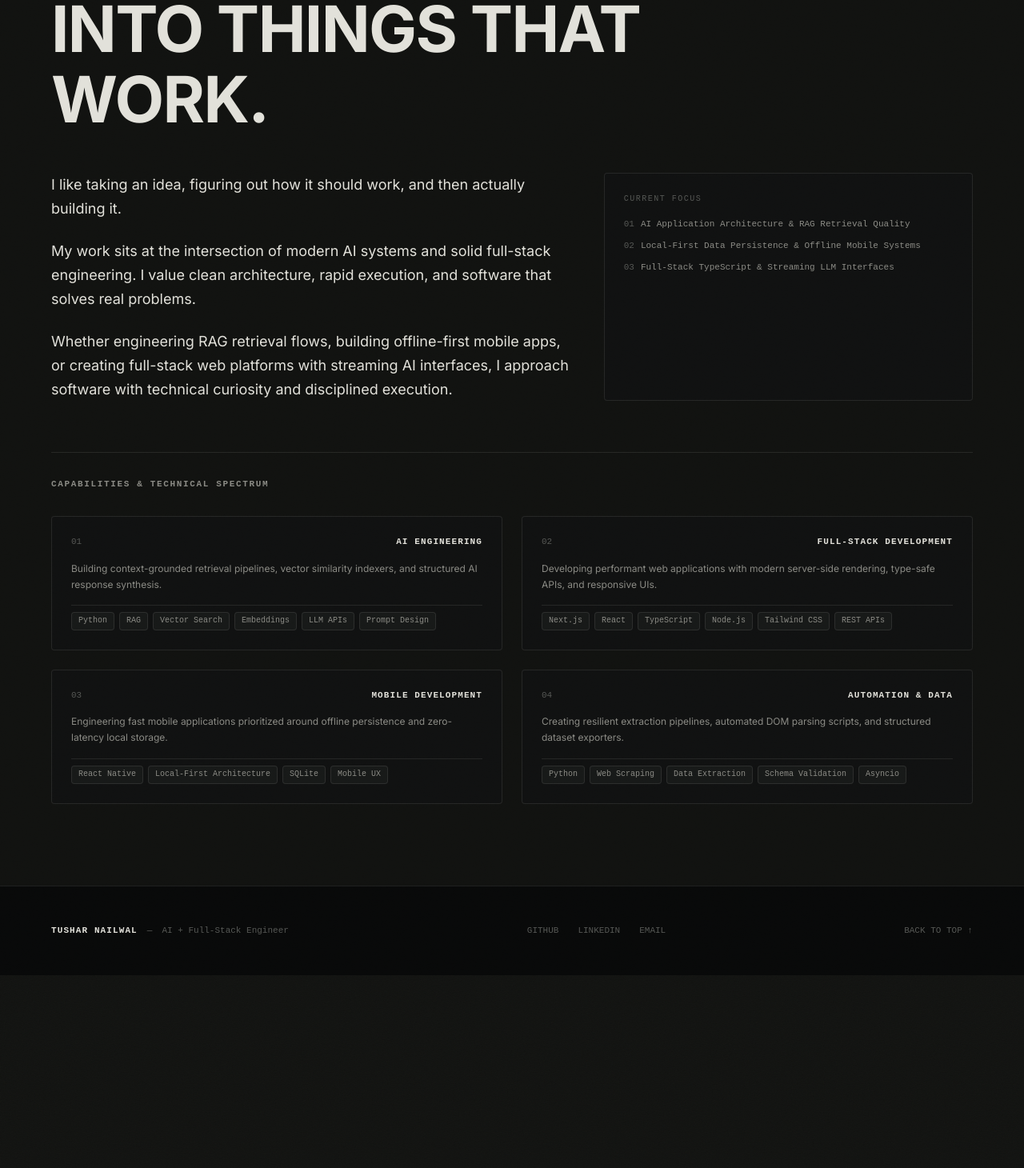
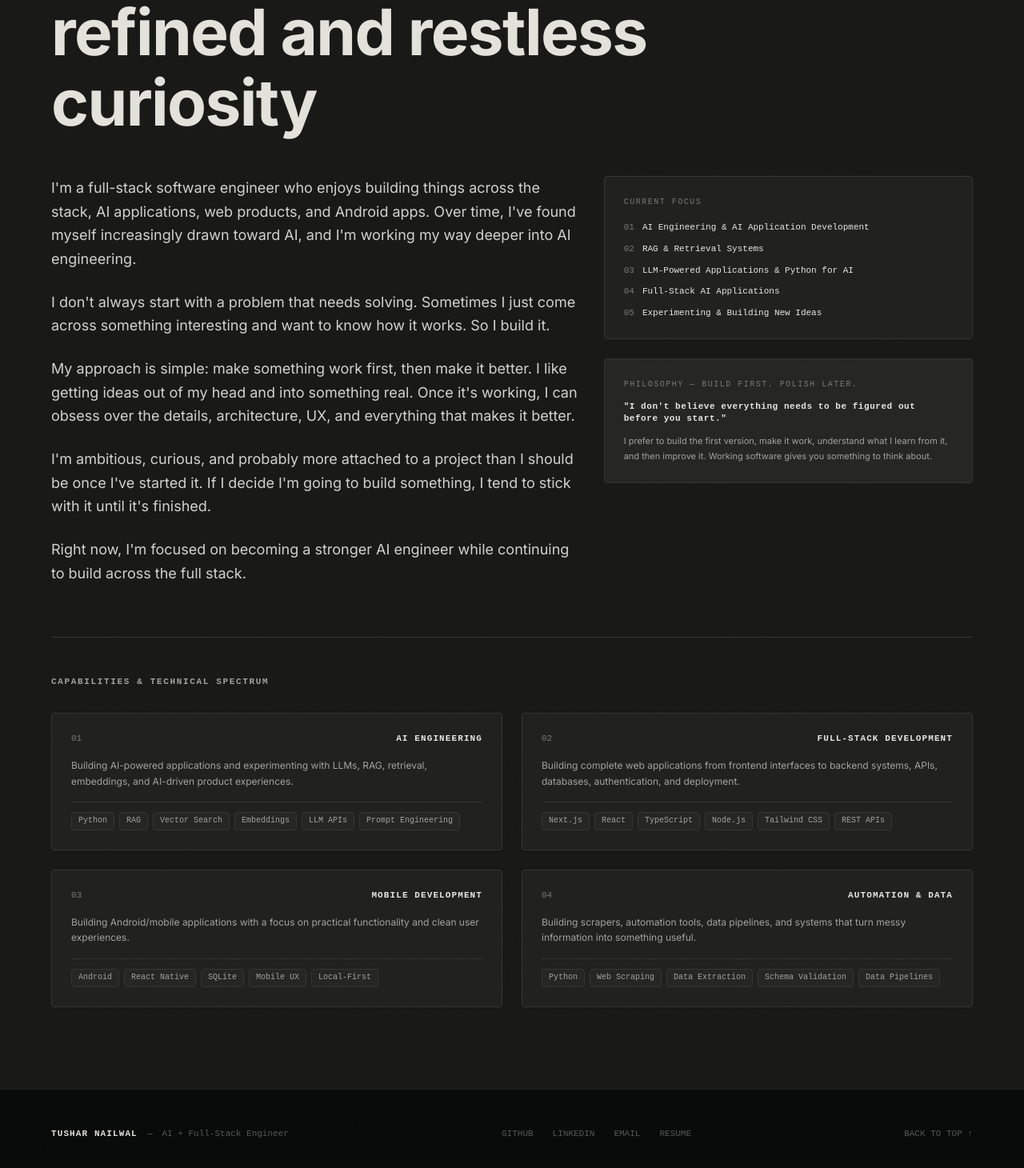
Before and after one commit to tusharathub/newport, a Next.js app: page /about in a window 1280 px wide. Shown: the part 288-1748 px from the top of the page at 80% size. Before the commit the page ends 1507 px from the top, so only its background shows below. Built offline with nearby package versions, Linux system fonts and the light colour scheme.

Commit message:
integrate identity and content

```diff
--- a/components/AboutSection/AboutSection.tsx
+++ b/components/AboutSection/AboutSection.tsx
@@ -4,49 +4,65 @@ export function AboutSection() {
   return (
     <section
       id="about"
-      className="relative w-full py-[clamp(4rem,8vw,8rem)] px-[clamp(1.25rem,5vw,4rem)] border-t border-[#e2e1da]/10"
+      className="relative w-full py-[clamp(4rem,8vw,8rem)] px-[clamp(1.25rem,5vw,4rem)] border-t border-[#343531] bg-[#181917]"
       aria-label="About Me"
     >
       {/* Intro Header */}
-      <div className="flex flex-col gap-2 mb-12">
-        <span className="font-mono text-[0.625rem] font-medium text-[#555754] tracking-widest uppercase">
+      <div className="flex flex-col gap-3 mb-12">
+        <span className="font-mono text-[0.625rem] font-medium text-[#777871] tracking-widest uppercase">
           02 — ABOUT
         </span>
         <h2 className="text-3xl md:text-5xl font-bold text-[#e2e1da] tracking-tight max-w-4xl leading-tight">
-          I LIKE TURNING IDEAS INTO THINGS THAT WORK.
+          I build, compelled by refined and restless curiosity
         </h2>
       </div>
 
-      {/* Story Bio Paragraphs */}
+      {/* Story Bio & Current Focus Grid */}
       <div className="grid grid-cols-1 lg:grid-cols-12 gap-8 mb-16">
-        <div className="lg:col-span-7 flex flex-col gap-6 text-base md:text-lg text-[#8a8a84] leading-relaxed">
+        <div className="lg:col-span-7 flex flex-col gap-6 text-base md:text-lg text-[#a1a29b] leading-relaxed">
           {personalData.fullBio.map((paragraph, idx) => (
-            <p key={idx} className="text-[#e2e1da]">
+            <p key={idx} className="text-[#e7e6df]/90">
               {paragraph}
             </p>
           ))}
         </div>
 
+        {/* Right Sidebar: Current Focus & Working Philosophy */}
+        <div className="lg:col-span-5 flex flex-col gap-6">
           {/* Current Focus Block */}
-        <div className="lg:col-span-5 p-6 bg-[#101111] border border-[#e2e1da]/10 rounded-sm flex flex-col gap-4">
-          <span className="font-mono text-[10px] text-[#555754] tracking-widest uppercase">
+          <div className="p-6 bg-[#20211f] border border-[#343531] rounded-sm flex flex-col gap-4">
+            <span className="font-mono text-[10px] text-[#777871] tracking-widest uppercase">
               CURRENT FOCUS
             </span>
-          <ul className="flex flex-col gap-3 font-mono text-xs text-[#8a8a84]">
+            <ul className="flex flex-col gap-3 font-mono text-xs text-[#a1a29b]">
               {personalData.currentFocus.map((focus, idx) => (
-              <li key={idx} className="flex items-start gap-2">
-                <span className="text-[#555754]">0{idx + 1}</span>
-                <span>{focus}</span>
+                <li key={idx} className="flex items-start gap-2.5">
+                  <span className="text-[#777871]">0{idx + 1}</span>
+                  <span className="text-[#e7e6df]">{focus}</span>
                 </li>
               ))}
             </ul>
           </div>
+
+          {/* Working Philosophy Editorial Block */}
+          <div className="p-6 bg-[#252623] border border-[#343531] rounded-sm flex flex-col gap-3">
+            <span className="font-mono text-[10px] text-[#777871] tracking-widest uppercase">
+              PHILOSOPHY — {personalData.workingPhilosophy.title}
+            </span>
+            <p className="font-mono text-xs text-[#e7e6df] font-semibold tracking-wide">
+              &quot;{personalData.workingPhilosophy.statement}&quot;
+            </p>
+            <p className="text-xs text-[#a1a29b] leading-relaxed">
+              {personalData.workingPhilosophy.body}
+            </p>
+          </div>
+        </div>
       </div>
 
       {/* Capabilities Matrix */}
-      <div className="flex flex-col gap-8 pt-8 border-t border-[#e2e1da]/10">
+      <div className="flex flex-col gap-8 pt-12 border-t border-[#343531]">
         <div className="flex justify-between items-center">
-          <span className="font-mono text-xs font-semibold text-[#8a8a84] tracking-widest uppercase">
+          <span className="font-mono text-xs font-semibold text-[#a1a29b] tracking-widest uppercase">
             CAPABILITIES & TECHNICAL SPECTRUM
           </span>
         </div>
@@ -55,24 +71,24 @@ export function AboutSection() {
           {personalData.capabilities.map((cap) => (
             <div
               key={cap.id}
-              className="p-6 bg-[#101111] border border-[#e2e1da]/10 rounded-sm flex flex-col gap-4"
+              className="p-6 bg-[#20211f] border border-[#343531] rounded-sm flex flex-col gap-4"
             >
               <div className="flex items-center justify-between font-mono text-xs">
-                <span className="text-[#555754]">{cap.id}</span>
-                <span className="text-[#e2e1da] font-semibold tracking-wider">
+                <span className="text-[#777871]">{cap.id}</span>
+                <span className="text-[#e7e6df] font-semibold tracking-wider">
                   {cap.category}
                 </span>
               </div>
 
-              <p className="text-xs md:text-sm text-[#8a8a84] leading-relaxed">
+              <p className="text-xs md:text-sm text-[#a1a29b] leading-relaxed">
                 {cap.description}
               </p>
 
-              <div className="flex flex-wrap gap-1.5 pt-2 border-t border-[#e2e1da]/10">
+              <div className="flex flex-wrap gap-1.5 pt-3 border-t border-[#343531]">
                 {cap.skills.map((skill) => (
                   <span
                     key={skill}
-                    className="font-mono text-[10px] text-[#8a8a84] px-2 py-0.5 bg-[#171918] border border-[#e2e1da]/10 rounded-sm"
+                    className="font-mono text-[10px] text-[#a1a29b] px-2 py-0.5 bg-[#252623] border border-[#343531] rounded-sm"
                   >
                     {skill}
                   </span>
--- a/components/ContactSection/ContactSection.tsx
+++ b/components/ContactSection/ContactSection.tsx
@@ -17,19 +17,19 @@ export function ContactSection() {
         )}
 
         {/* Dramatic Final Heading */}
-        <h2 className="text-[clamp(3rem,8vw,7rem)] font-bold text-[#e2e1da] tracking-[-0.05em] leading-none">
+        <h2 className="text-[clamp(3rem,8vw,7rem)] font-bold text-[#e7e6df] tracking-[-0.05em] leading-none">
           LET&apos;S BUILD SOMETHING WORTH SHIPPING.
         </h2>
 
-        <p className="text-xl md:text-2xl text-[#8a8a84] max-w-2xl leading-relaxed">
-          Have an interesting project, engineering challenge, or opportunity in mind? Get in touch.
+        <p className="text-xl md:text-2xl text-[#a1a29b] max-w-2xl leading-relaxed">
+          Open to considered collaborations and conversations concerning matters worth bringing into being.
         </p>
 
-        {/* Direct Email Action & Social Links */}
+        {/* Direct Email Action & Social/Resume Links */}
         <div className="flex flex-col sm:flex-row items-start sm:items-center gap-6 pt-4">
           {/* <a
             href={`mailto:${personalData.email}`}
-            className="inline-flex items-center gap-3 px-8 py-4 bg-[#e2e1da] text-[#080909] font-mono text-sm font-semibold tracking-widest uppercase hover:bg-white transition-colors rounded-sm group"
+            className="inline-flex items-center gap-3 px-8 py-4 bg-[#e7e6df] text-[#111210] font-mono text-sm font-semibold tracking-widest uppercase hover:bg-white transition-colors rounded-sm group"
           >
             <span>SAY HELLO</span>
             <span className="transition-transform duration-150 group-hover:translate-x-1 group-hover:-translate-y-1">
@@ -37,13 +37,13 @@ export function ContactSection() {
             </span>
           </a> */}
 
-          <div className="flex items-center gap-6 font-mono text-xs text-[#8a8a84]">
+          <div className="flex items-center gap-6 font-mono text-xs text-[#a1a29b]">
             {personalData.github && (
               <a
                 href={personalData.github}
                 target="_blank"
                 rel="noopener noreferrer"
-                className="hover:text-[#e2e1da] transition-colors"
+                className="hover:text-[#e7e6df] transition-colors"
               >
                 GITHUB
               </a>
@@ -53,9 +53,19 @@ export function ContactSection() {
                 href={personalData.linkedin}
                 target="_blank"
                 rel="noopener noreferrer"
-                className="hover:text-[#e2e1da] transition-colors"
+                className="hover:text-[#e7e6df] transition-colors"
               >
                 LINKEDIN
+              </a>
+            )}
+            {personalData.resume && (
+              <a
+                href={personalData.resume}
+                target="_blank"
+                rel="noopener noreferrer"
+                className="hover:text-[#e7e6df] transition-colors"
+              >
+                RESUME
               </a>
             )}
           </div>
--- a/components/Footer/Footer.tsx
+++ b/components/Footer/Footer.tsx
@@ -43,6 +43,16 @@ export function Footer() {
           >
             EMAIL
           </a>
+          {personalData.resume && (
+            <a
+              href={personalData.resume}
+              target="_blank"
+              rel="noopener noreferrer"
+              className="hover:text-[#8a8a84] transition-colors"
+            >
+              RESUME
+            </a>
+          )}
         </div>
 
         {/* Right: Scroll to top */}
--- a/components/HeroSection/HeroSection.tsx
+++ b/components/HeroSection/HeroSection.tsx
@@ -105,11 +105,9 @@ export function HeroSection() {
       <div className="grid grid-cols-1 md:grid-cols-2 gap-8 items-end w-full z-10">
         <div className="opacity-0 animate-hero-fade" style={{ animationDelay: '300ms' }} ref={bottomLeftRef}>
           <p className="text-lg md:text-xl text-[#8a8a84] leading-relaxed max-w-md">
-            I build things — AI applications,
+            I build, merely to indulge my curiosity.
             <br />
-            full-stack products, and software
-            <br />
-            that works.
+            from AI applications and full stack products to mobile apps.
           </p>
         </div>
 
--- a/components/ProjectShowcase/ProjectMedia.tsx
+++ b/components/ProjectShowcase/ProjectMedia.tsx
@@ -105,20 +105,20 @@ export function ProjectMedia({ project, priority = false }: ProjectMediaProps) {
 
         {/* Python Web Scraper Abstract Visual */}
         {project.slug === 'python-web-scraper' && (
-          <div className="flex flex-col gap-2 my-auto font-mono text-xs text-[#8a8a84]">
+          <div className="flex flex-col gap-2 my-auto font-mono text-xs text-[#a1a29b]">
             <div className="flex gap-3">
-              <span className="text-[#555754]">GET</span>
-              <span className="text-[#e2e1da]">https://api.target/stream</span>
+              <span className="text-[#777871]">PIPELINE</span>
+              <span className="text-[#e7e6df]">INPUT → PARSE → STRUCTURE → EXPORT</span>
             </div>
             <div className="flex gap-3">
-              <span className="text-[#555754]">PARSE</span>
-              <span className="text-[#e2e1da]">
+              <span className="text-[#777871]">PARSE</span>
+              <span className="text-[#e7e6df]">
                 DOM.querySelectorAll(&quot;.item&quot;)
               </span>
             </div>
             <div className="flex gap-3">
-              <span className="text-[#555754]">EXPORT</span>
-              <span className="text-[#e2e1da]">
+              <span className="text-[#777871]">EXPORT</span>
+              <span className="text-[#e7e6df]">
                 Structured JSON — 1,420 records
               </span>
             </div>
--- a/data/personal.ts
+++ b/data/personal.ts
@@ -14,7 +14,7 @@ export interface PersonalConfig {
   email: string;
   github: string;
   linkedin: string;
-  resume?: string;
+  resume: string;
   siteUrl: string;
   availability: {
     enabled: boolean;
@@ -22,61 +22,75 @@ export interface PersonalConfig {
   };
   currentFocus: string[];
   capabilities: Capability[];
+  workingPhilosophy: {
+    title: string;
+    statement: string;
+    body: string;
+  };
 }
 
 export const personalData: PersonalConfig = {
   name: 'Tushar Nailwal',
   title: 'AI + Full-Stack Engineer',
-  location: 'India',
+  location: 'Chd, In',
   shortBio:
-    'I build software across AI applications, full-stack web products, mobile apps, and automation pipelines.',
+    'I build things that interest me from AI applications to mobile apps.',
   fullBio: [
-    'I like taking an idea, figuring out how it should work, and then actually building it.',
-    'My work sits at the intersection of modern AI systems and solid full-stack engineering. I value clean architecture, rapid execution, and software that solves real problems.',
-    'Whether engineering RAG retrieval flows, building offline-first mobile apps, or creating full-stack web platforms with streaming AI interfaces, I approach software with technical curiosity and disciplined execution.',
+    "I'm a full-stack software engineer who enjoys building things across the stack, AI applications, web products, and Android apps. Over time, I've found myself increasingly drawn toward AI, and I'm working my way deeper into AI engineering.",
+    "I don't always start with a problem that needs solving. Sometimes I just come across something interesting and want to know how it works. So I build it.",
+    "My approach is simple: make something work first, then make it better. I like getting ideas out of my head and into something real. Once it's working, I can obsess over the details, architecture, UX, and everything that makes it better.",
+    "I'm ambitious, curious, and probably more attached to a project than I should be once I've started it. If I decide I'm going to build something, I tend to stick with it until it's finished.",
+    "Right now, I'm focused on becoming a stronger AI engineer while continuing to build across the full stack.",
   ],
-  email: 'YOUR_EMAIL_HERE',
+  email: 'tushar.chd17@gmail.com',
   github: 'https://github.com/tusharathub',
-  linkedin: 'https://linkedin.com/in/tusharnailwal',
-  resume: '/resume.pdf',
+  linkedin: 'https://www.linkedin.com/in/tushar-nailwal/',
+  resume: 'https://plum-ethyl-86.tiiny.site/',
   siteUrl: 'https://tusharnailwal.dev',
   availability: {
     enabled: true,
     label: 'AVAILABLE FOR SELECT PROJECTS & OPPORTUNITIES',
   },
   currentFocus: [
-    'AI Application Architecture & RAG Retrieval Quality',
-    'Local-First Data Persistence & Offline Mobile Systems',
-    'Full-Stack TypeScript & Streaming LLM Interfaces',
+    'AI Engineering & AI Application Development',
+    'RAG & Retrieval Systems',
+    'LLM-Powered Applications & Python for AI',
+    'Full-Stack AI Applications',
+    'Experimenting & Building New Ideas',
   ],
   capabilities: [
     {
       id: '01',
       category: 'AI ENGINEERING',
-      skills: ['Python', 'RAG', 'Vector Search', 'Embeddings', 'LLM APIs', 'Prompt Design'],
+      skills: ['Python', 'RAG', 'Vector Search', 'Embeddings', 'LLM APIs', 'Prompt Engineering'],
       description:
-        'Building context-grounded retrieval pipelines, vector similarity indexers, and structured AI response synthesis.',
+        'Building AI-powered applications and experimenting with LLMs, RAG, retrieval, embeddings, and AI-driven product experiences.',
     },
     {
       id: '02',
       category: 'FULL-STACK DEVELOPMENT',
       skills: ['Next.js', 'React', 'TypeScript', 'Node.js', 'Tailwind CSS', 'REST APIs'],
       description:
-        'Developing performant web applications with modern server-side rendering, type-safe APIs, and responsive UIs.',
+        'Building complete web applications from frontend interfaces to backend systems, APIs, databases, authentication, and deployment.',
     },
     {
       id: '03',
       category: 'MOBILE DEVELOPMENT',
-      skills: ['React Native', 'Local-First Architecture', 'SQLite', 'Mobile UX'],
+      skills: ['Android', 'React Native', 'SQLite', 'Mobile UX', 'Local-First'],
       description:
-        'Engineering fast mobile applications prioritized around offline persistence and zero-latency local storage.',
+        'Building Android/mobile applications with a focus on practical functionality and clean user experiences.',
     },
     {
       id: '04',
       category: 'AUTOMATION & DATA',
-      skills: ['Python', 'Web Scraping', 'Data Extraction', 'Schema Validation', 'Asyncio'],
+      skills: ['Python', 'Web Scraping', 'Data Extraction', 'Schema Validation', 'Data Pipelines'],
       description:
-        'Creating resilient extraction pipelines, automated DOM parsing scripts, and structured dataset exporters.',
+        'Building scrapers, automation tools, data pipelines, and systems that turn messy information into something useful.',
     },
   ],
+  workingPhilosophy: {
+    title: 'BUILD FIRST. POLISH LATER.',
+    statement: "I don't believe everything needs to be figured out before you start.",
+    body: 'I prefer to build the first version, make it work, understand what I learn from it, and then improve it. Working software gives you something to think about.',
+  },
 };
```
Lines whose indentation alone changed are shown as unchanged.
